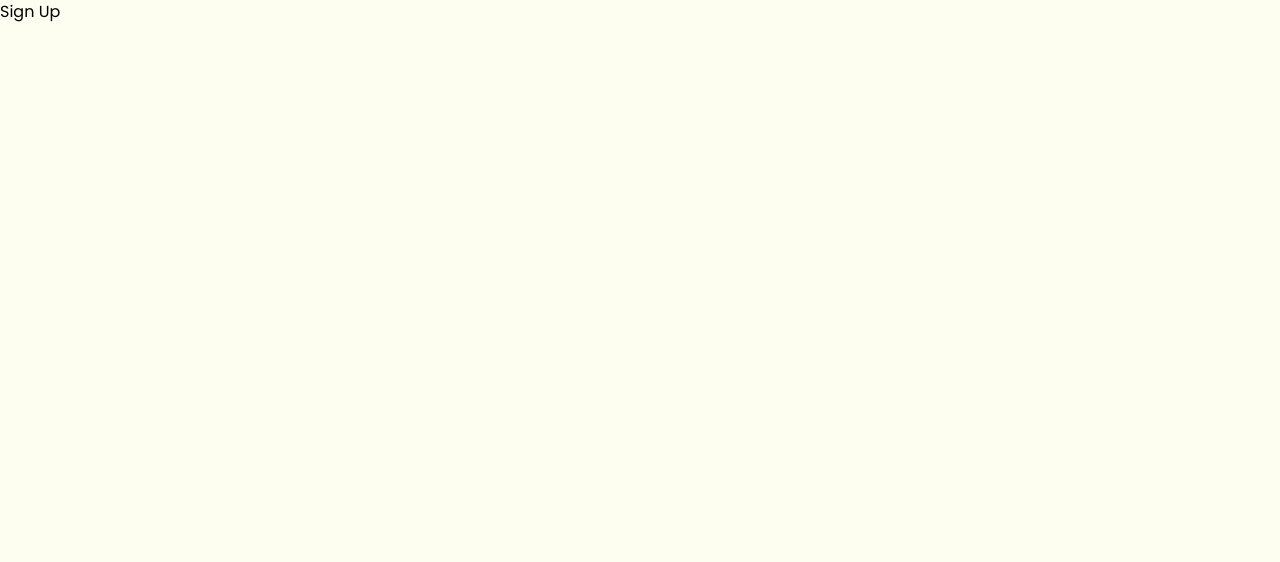
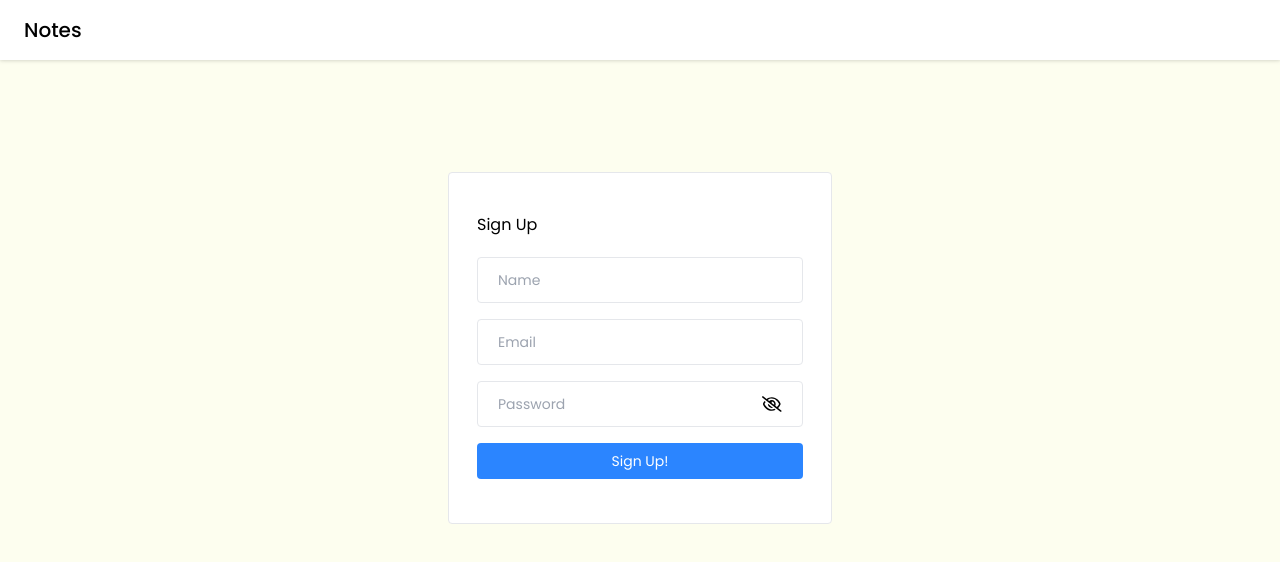
Before and after one commit to Skennymon/Notes-App, a React (Vite) app in the folder frontend/notes-app/: page /signup in a window 1280 px wide. Shown: the top 562 px of the page. Built offline with nearby package versions, Linux system fonts and the light colour scheme.

Commit message:
Finished up login page and currently still working on signup page

```diff
--- a/frontend/notes-app/package.json
+++ b/frontend/notes-app/package.json
@@ -12,6 +12,7 @@
   "dependencies": {
     "react": "^18.3.1",
     "react-dom": "^18.3.1",
+    "react-icons": "^5.4.0",
     "react-router-dom": "^7.1.1"
   },
   "devDependencies": {
--- /dev/null
+++ b/frontend/notes-app/src/components/PasswordInput.tsx
@@ -0,0 +1,39 @@
+import React from 'react'
+import { useState } from 'react'
+import { FaRegEye, FaRegEyeSlash } from 'react-icons/fa6'
+
+function passwordinput({value, onChange, placeholder}) {
+
+  const [isShowPassword, setIsShowPassword] = useState(false);
+
+  const toggleShowPassword = () => {
+    setIsShowPassword(!isShowPassword);
+  }
+
+  return (
+    <div className='flex items-center bg-transparent border-[1.5px] px-5 rounded mb-3'>
+        <input value={value} onChange={onChange} type={isShowPassword ? "text" : "password"} placeholder={placeholder || "Password"} className='w-full text-sm py-3 mr-3 rounded outline-none' />
+
+        {isShowPassword ? <FaRegEye
+            size={22}
+            className="cursor-pointer"
+            onClick={() => toggleShowPassword()}
+
+        /> : <FaRegEyeSlash
+            size={22}
+            className="cursor-pointer"
+            onClick={() => toggleShowPassword()}
+        />
+
+        }
+
+
+
+
+
+
+    </div>
+  )
+}
+
+export default passwordinput
--- a/frontend/notes-app/src/pages/Login/Login.tsx
+++ b/frontend/notes-app/src/pages/Login/Login.tsx
@@ -1,7 +1,34 @@
-import Navbar from '../../components/navbar'
+import Navbar from '../../components/Navbar.tsx'
+import PasswordInput from '../../components/passwordinput.tsx'
 import React from 'react'
 import { Link } from 'react-router-dom'
+import { useState } from 'react'
+import { validateEmail } from '../../utils/helper.tsx'
+
 function Login() {
+
+    const [email, setEmail] = useState("");
+    const [password, setPassword] = useState("");
+    const [error, setError] = useState("");
+
+    const handleLogin = async (e) => {
+        e.preventDefault();
+
+        if(!validateEmail(email)) {
+            setError("Invalid Email!");
+            return;
+        }
+        if(!password) {
+            setError("Please enter a password!");
+            return;
+        }
+        //login api call
+
+        setError("");
+    }
+
+    //when the <button> type is set to "submit" it'll run the function that the <form> attribute "onsubmit" is set too.
+    //{error && blah blah blah} is a conditional render where if error is not "", it'll render whatever is after &&
 
     return (
         <>
@@ -9,11 +36,13 @@ function Login() {
 
             <div className='flex items-center justify-center mt-28'>
                 <div className='w-96 border rounded px-7 py-10'>
-                    <form onSubmit={() => {}}>
+                    <form onSubmit={handleLogin}>
                         <h4 className='text-2xl mb-7'>Login</h4>
-                        <input placeholder='Email' className='input-box'></input>
+                        <input placeholder='Email' className='input-box' type="text" value={email} onChange={(e) => setEmail(e.target.value)}/>
+                        <PasswordInput value={password} onChange={(e) => setPassword(e.target.value)} placeholder="Password"/>
+                        {error && <p className="text-red-600 text-xs pb-1">{error}</p>}
                         <button type='submit' className='btn-primary'>Login</button>
-                        <p className='text-sm text-center mt-4'>Not Registered yet? <Link to='SignUp' className='font-medium underline text-primary'>Sign Up Here!</Link></p>
+                        <p className='text-sm text-center mt-4'>Not Registered yet? <Link to='/signup' className='font-medium underline text-primary'>Sign Up Here!</Link></p>
                     </form>
                 </div>
             </div>
--- a/frontend/notes-app/src/pages/SignUp/SignUp.tsx
+++ b/frontend/notes-app/src/pages/SignUp/SignUp.tsx
@@ -1,9 +1,54 @@
+import React from 'react'
+import { useState } from 'react'
+import Navbar from '../../components/Navbar'
+import PasswordInput from '../../components/passwordinput.tsx'
+import { validateEmail } from '../../utils/helper.tsx'
+
 function SignUp() {
-    return (
-        <>
-            <p>Sign Up</p>
-        </>
-    )
+
+  const [name, setName] = useState("");
+  const [email, setEmail] = useState("");
+  const [password, setPassword] = useState("");
+  const [error, setError] = useState("");
+  const handleSignUp = async (e) => {
+    e.preventDefault();
+    if(!name) {
+        setError("Enter name pls");
+        return;
+    }
+    else if(!validateEmail(email)) {
+        setError("Enter valid email pls");
+        return;
+    }
+    else if(!password) {
+        setError("Enter password pls");
+        return;
+    }
+    setError("");
+
+  }
+
+  return (
+    <>
+        <Navbar />
+        <div className="flex item-center justify-center mt-28">
+            <div className="w-96 border rounded bg-white px-7 py-10">
+                <form onSubmit={handleSignUp}>
+                    <h4>Sign Up</h4>
+                    <input placeholder="Name" className='input-box mt-5' type='text' onChange={(e) => setName(e.target.value)}/>
+                    <input placeholder='Email' className='input-box' type="text" onChange={(e) => setEmail(e.target.value)} value={email}/>
+                    <PasswordInput placeholder="Password" value={password} onChange={(e) => setPassword(e.target.value)}/>
+
+                    {error && <p className='text-red-600 text-xs'>{error}</p>}
+
+                    <button type="submit" className="btn-primary">Sign Up!</button>
+
+                </form>
+            </div>
+        </div>
+
+    </>
+  )
 }
 
 export default SignUp
--- /dev/null
+++ b/frontend/notes-app/src/utils/helper.tsx
@@ -0,0 +1,4 @@
+export const validateEmail = (email) => {
+    const regex = /^[^\s@]+@[^\s@]+\.[^\s@]+$/;
+    return regex.test(email);
+};
```
Also changed, not shown: 1 other file (tests, documents, lock files or other folders).
